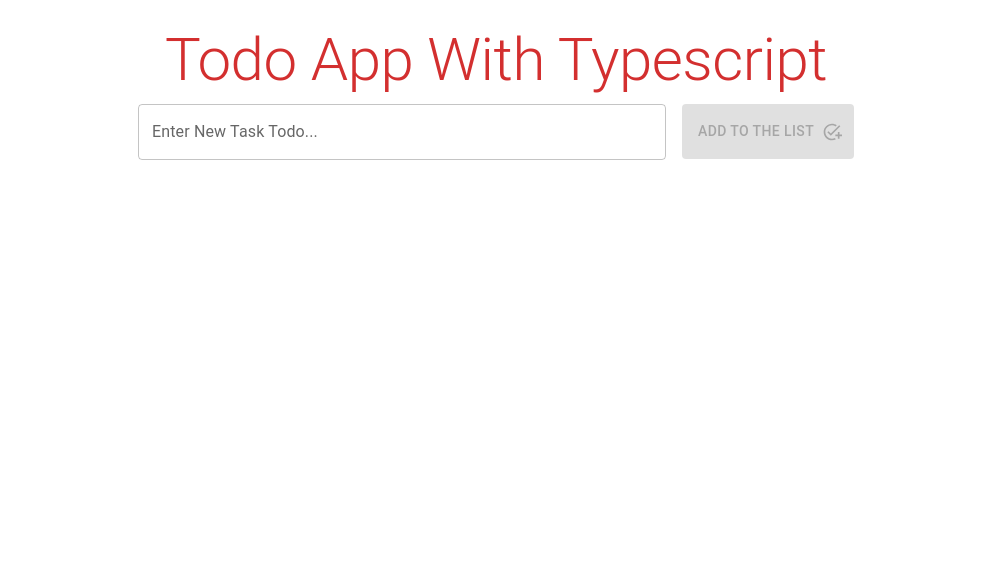
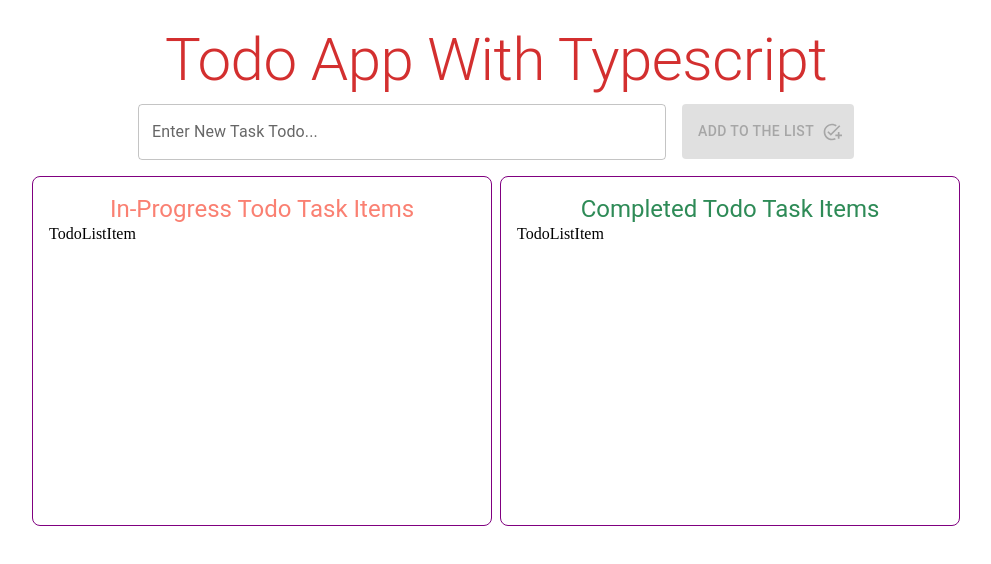
Before and after one commit to emrahugurlu2003/todo-app, a React (Vite) app: page / in a window 1280 px wide. Shown: the top 564 px of the page, without its empty margins (144-1135 px from the left). Built offline with nearby package versions, Linux system fonts and the light colour scheme; no server answers.

Commit message:
TodoList and Styling Complete

```diff
--- a/src/components/AddTodoComponent.tsx
+++ b/src/components/AddTodoComponent.tsx
@@ -7,9 +7,10 @@ import { useState } from "react";
 //!Custom "TypeAddFunction", is a function type
 //that takes a string parameter "text" and returns a promise
 //Here below using an Interface is preferred, it could be a type as well.
-interface InterfaceAddFunction {
-  addTodo: (text: string) => Promise<void>;
-}
+// interface InterfaceAddFunction {
+//   addTodo: (text: string) => Promise<void>;
+// }
+//!The Interface is moved into types.d.ts file
 const AddTodoComponent = ({ addTodo }: InterfaceAddFunction) => {
   const [task, setTask] = useState("");
 
--- a/src/components/TodoList.tsx
+++ b/src/components/TodoList.tsx
@@ -1,7 +1,52 @@
+import { Grid, Typography } from "@mui/material";
 import React from "react";
+import TodoListItem from "./TodoListItem";
 
 const TodoList = () => {
-  return <div>TodoList</div>;
+  return (
+    <Grid
+      container
+      sx={{
+        d: "flex",
+        justifyContent: "center",
+        alignItems: "center",
+        gap: "0.5rem",
+      }}
+    >
+      <Grid
+        item
+        xs={12}
+        sm={5}
+        sx={{
+          border: "1px solid purple",
+          borderRadius: "0.5rem",
+          p: "1rem",
+          minHeight: "350px",
+        }}
+      >
+        <Typography color="salmon" variant="h5" align="center">
+          In-Progress Todo Task Items
+        </Typography>
+        <TodoListItem />
+      </Grid>
+      <Grid
+        item
+        xs={12}
+        sm={5}
+        sx={{
+          border: "1px solid purple",
+          borderRadius: "0.5rem",
+          p: "1rem",
+          minHeight: "350px",
+        }}
+      >
+        <Typography color="seagreen" variant="h5" align="center">
+          Completed Todo Task Items
+        </Typography>
+        <TodoListItem />
+      </Grid>
+    </Grid>
+  );
 };
 
 export default TodoList;
--- a/src/pages/Home.tsx
+++ b/src/pages/Home.tsx
@@ -2,6 +2,7 @@ import { useEffect, useState } from "react";
 import axios from "axios";
 import { Container, Typography } from "@mui/material";
 import AddTodoComponent from "../components/AddTodoComponent";
+import TodoList from "../components/TodoList";
 interface InterfaceTodoType {
   todoText: string;
   isDone: boolean;
@@ -35,11 +36,12 @@ const Home = () => {
     }
   };
 
-  type TypeAddFunction = (text: string) => Promise<void>;
-
+  //!Type definition is moved into types.d.ts file
+  //type TypeAddFunction = (text: string) => Promise<void>;
   //!Custom TypeScript type "TypeAddFunction", is a function type that
   //takes a single argument "text" of type string and
   //returns a "Promise" that doesn't return a value (void) immediately.
+  //Here above, type is preferred; an Interface could be used, as well.
   const addTodo: TypeAddFunction = async (text) => {
     try {
       await axios.post(ENDPOINT_URL, { task: text, isDone: false });
@@ -61,6 +63,7 @@ const Home = () => {
         Todo App With Typescript
       </Typography>
       <AddTodoComponent addTodo={addTodo} />
+      <TodoList />
     </Container>
   );
 };
```
Also changed, not shown: src/types.d.ts (+10 -0 lines).
